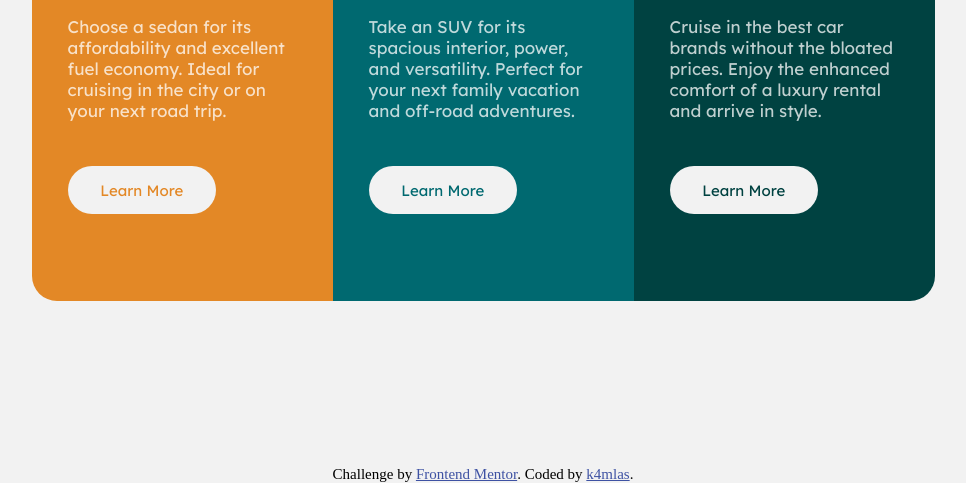
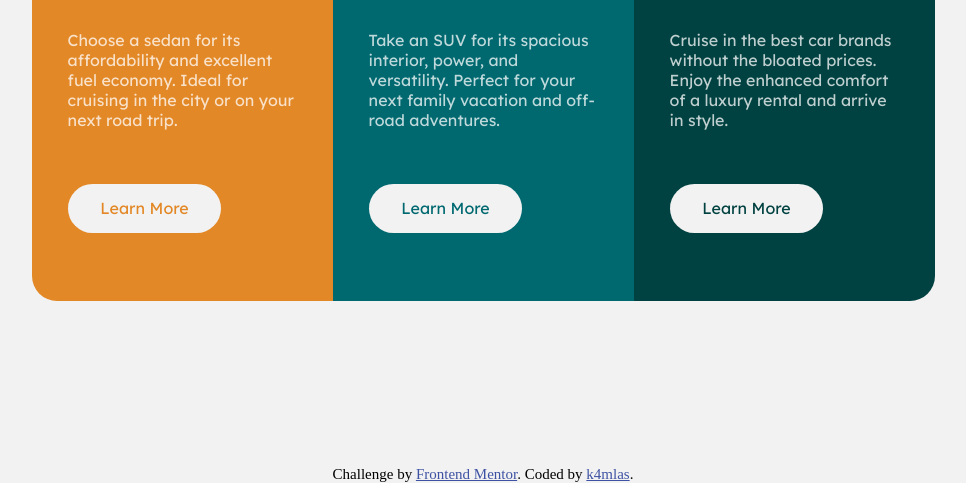
Before and after one commit to k4mlas/3-column-preview-card-component, a plain HTML site: page index.html in a window 1280 px wide. Shown: the part 349-832 px from the top of the page, without its empty margins (157-1123 px from the left). Drawn offline with Linux system fonts and the light colour scheme.

Commit message:
finished project

```diff
--- a/index.html
+++ b/index.html
@@ -19,7 +19,7 @@
 
 <body>
   <main>
-    <section class="offers">
+    <div class="offers">
       <div class="offer">
         <div class="offer__card offer__card--one">
           <img src="./images/icon-sedans.svg" alt="" class="offer__img">
@@ -27,7 +27,7 @@
           <p class="offer__text">Choose a sedan for its affordability and excellent fuel economy. Ideal for cruising in
             the city
             or on your next road trip.</p>
-          <button class="offer__btn offer__btn--one">Learn More</button>
+          <a class="offer__btn offer__btn--one" href="#">Learn More</a>
         </div>
         <div class="offer__card offer__card--two">
           <img src="./images/icon-suvs.svg" alt="" class="offer__img">
@@ -35,7 +35,7 @@
           <p class="offer__text">Take an SUV for its spacious interior, power, and versatility. Perfect for your next
             family vacation
             and off-road adventures.</p>
-          <button class="offer__btn offer__btn--two">Learn More</button>
+          <a class="offer__btn offer__btn--two" href="#">Learn More</a>
         </div>
         <div class="offer__card offer__card--three">
           <img src="./images/icon-luxury.svg" alt="" class="offer__img">
@@ -43,10 +43,10 @@
           <p class="offer__text">Cruise in the best car brands without the bloated prices. Enjoy the enhanced comfort of
             a luxury
             rental and arrive in style.</p>
-          <button class="offer__btn offer__btn--three">Learn More</button>
+          <a class="offer__btn offer__btn--three" href="#">Learn More</a>
         </div>
       </div>
-    </section>
+    </div>
   </main>
   <footer>
     <div class="attribution">
--- a/scss/style.scss
+++ b/scss/style.scss
@@ -8,9 +8,7 @@
 	padding: 0;
 }
 
-html {
-	font-size: 62.5%;
-}
+
 
 body {
 	background-color: $veryLightGray;
@@ -29,13 +27,13 @@ body {
 	flex-direction: column;
 	justify-content: center;
 	align-items: center;
-	width: 375px;
-	height: 1335px;
-	border-radius: 25px;
+	width: 23.438rem;
+	height: 83.438rem;
+	border-radius: 1.563rem;
 	overflow: hidden;
 	&__card {
 		padding: 14%;
-		height: 445px;
+		height: 27.813rem;
 		&--one {
 			background-color: $brightOrange;
 		}
@@ -52,27 +50,28 @@ body {
 	&__title {
 		margin-bottom: 10%;
 		font-family: 'Big Shoulders Display', cursive;
-		font-size: 3.8em;
+		font-size: 3rem;
 		letter-spacing: 0.1em;
 		text-transform: uppercase;
 		color: $transparentWhite;
 	}
 	&__text {
-		margin-bottom: 10%;
+		margin-bottom: 20%;
 		font-family: 'Lexend Deca', sans-serif;
-		font-size: 1.7em;
+		font-size: 1rem;
 		color: $transparentWhite;
 	}
 	&__btn {
 		font-family: 'Lexend Deca', sans-serif;
-		font-size: 1.5em;
-		padding: 5px;
+		font-size: 1rem;
+		padding: 0.313rem;
 		border: none;
 		background: none;
 		background-color: $veryLightGray;
-		border-radius: 50px;
+		text-decoration: none;
+		border-radius: 3.125rem;
 		padding: 5% 13%;
-		border: 3px solid transparent;
+		border: 0.188rem solid transparent;
 		cursor: pointer;
 		&--one {
 			color: $brightOrange;
@@ -85,15 +84,15 @@ body {
 		}
 		&:hover {
 			background: none;
-			border: 3px solid $transparentWhite;
+			border: 0.188rem solid $transparentWhite;
 			color: $transparentWhite;
 		}
 	}
 }
 
 .attribution {
-	margin-top: 15px;
-	font-size: 15px;
+	margin-top: 0.938rem;
+	font-size: 0.938rem;
 	text-align: center;
 	a {
 		color: hsl(228, 45%, 44%);
@@ -107,12 +106,12 @@ body {
 
 	.offer {
 		flex-direction: row;
-		width: 903px;
-		height: 500px;
+		width: 56.438rem;
+		height: 31.25rem;
 		&__card {
 			padding: 4%;
-			width: 301px;
-			height: 500px;
+			width: 18.813rem;
+			height: 31.25rem;
 		}
 		&__img {
 			margin-bottom: 20%;
@@ -121,7 +120,7 @@ body {
 			margin-bottom: 20%;
 		}
 		&__text {
-			margin-bottom: 20%;
+			margin-bottom: 30%;
 		}
 	}
 }
```
Also changed, not shown: css/style.css, 1 other file.
